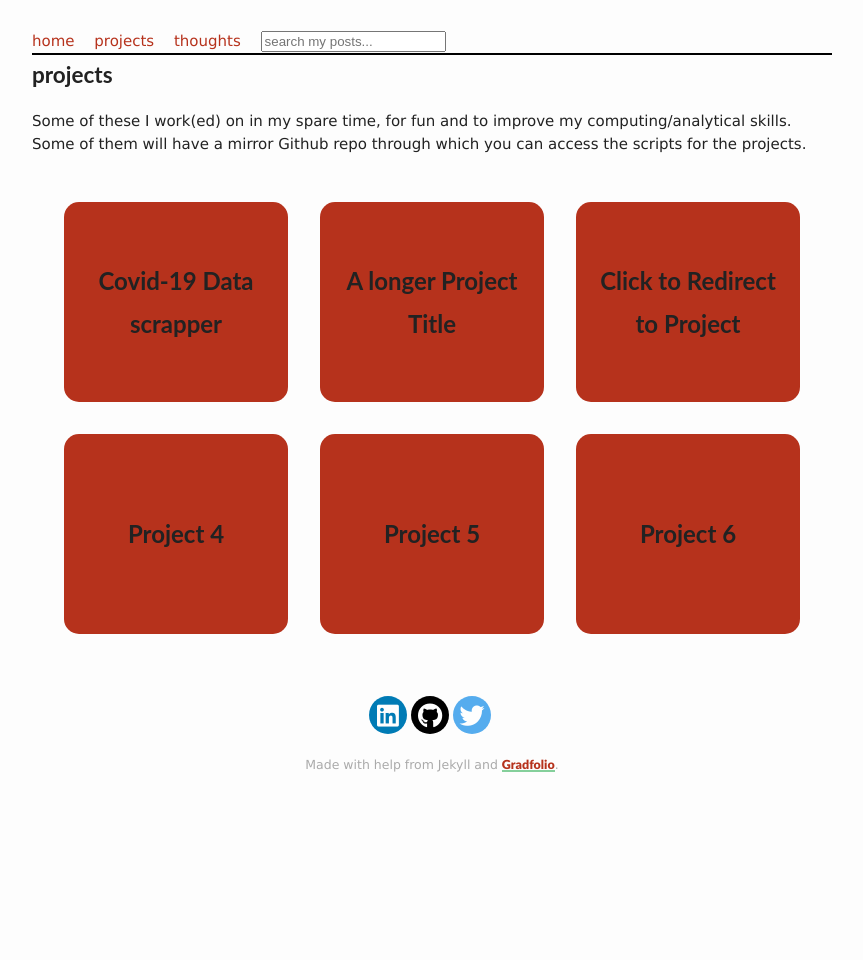
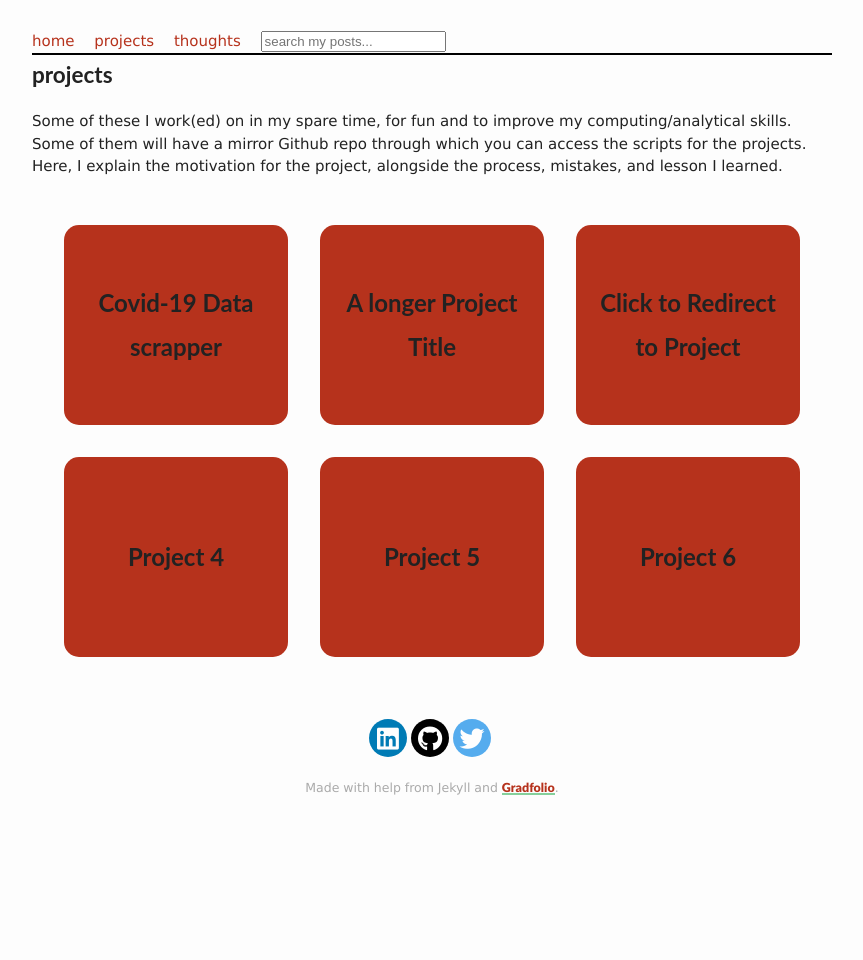
Before and after one commit to tobbyxy/temipete.github.io, a Jekyll site: the page built from _pages/projects.md, in a window 1280 px wide. Shown: the whole page, without its empty margins (208-1071 px from the left). Built offline with Jekyll 4.4.1, drawn with Linux system fonts in a browser that asks for light colours; nearby versions of some CDN libraries; comment, search, counter and statistics services are not loaded.

Commit message:
Update projects.md

```diff
--- a/_pages/projects.md
+++ b/_pages/projects.md
@@ -12,6 +12,8 @@ published: true
 Some of these I work(ed) on in my spare time, for fun and to improve my computing/analytical skills.
 <br>
 Some of them will have a mirror Github repo through which you can access the scripts for the projects.
+<br>
+Here, I explain the motivation for the project, alongside the process, mistakes, and lesson I learned.
 
 <div class="ProjectContainer">
 
```
